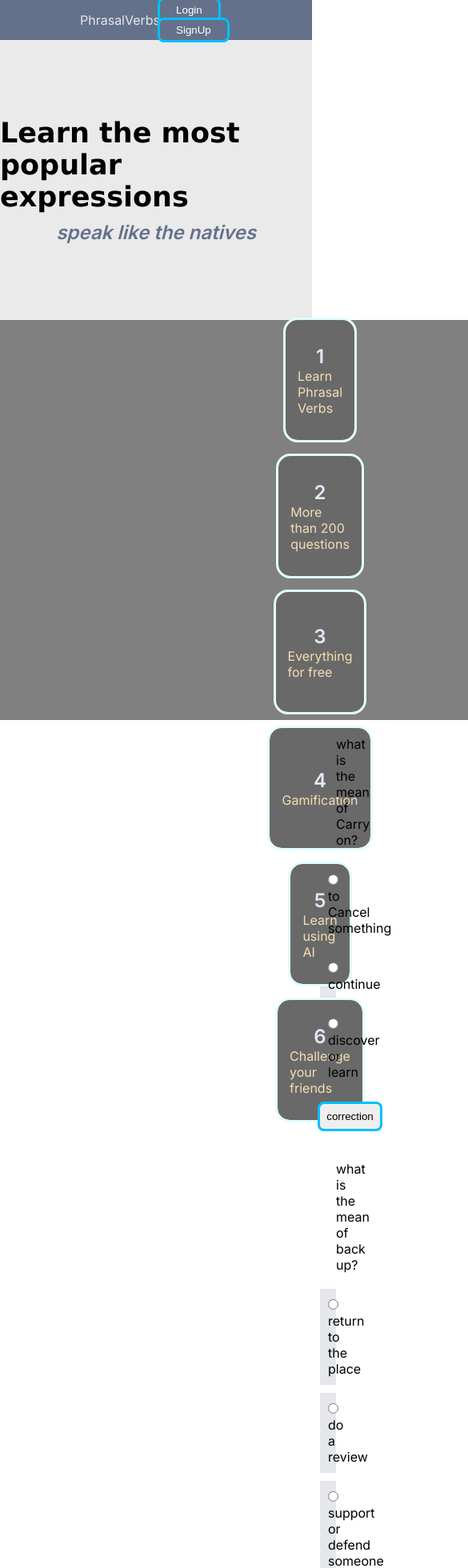
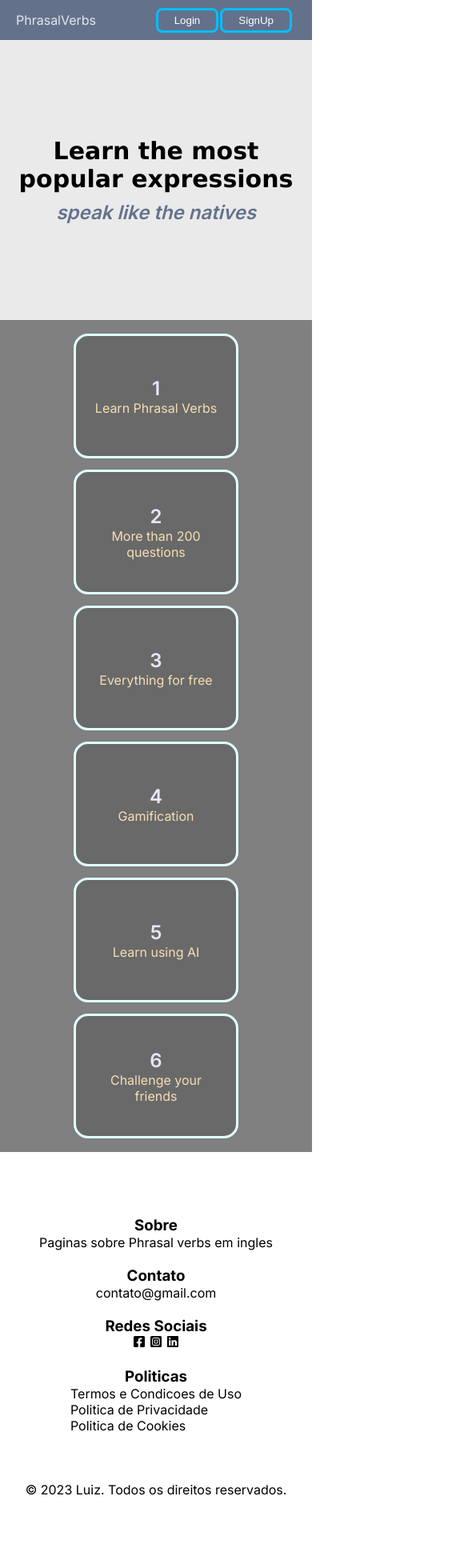
Before and after one commit to LuizGabrielGomes/project_react_english, a Next.js app: page / in a window 390 px wide. Shown: the top 1960 px of the page at 80% size, 585 px wide, since content can reach past the window. After the commit the page ends 1922 px from the top, so only its background shows below. Built offline with nearby package versions, Linux system fonts and the light colour scheme.

Commit message:
update responsiviness

```diff
--- a/app/components/Footer/Footer.jsx
+++ b/app/components/Footer/Footer.jsx
@@ -6,21 +6,22 @@ export function Footer() {
             <footer class="footer">
 
                 <div class="footer-conteudo">
-                    <div>
+
+                    <div class="footer-section">
                         <h3>Sobre</h3>
                         <p>
                             Paginas sobre Phrasal verbs em ingles
                         </p>
                     </div>
 
-                    <div>
+                    <div class="footer-section">
                         <h3>Contato</h3>
                         <p>
                             contato@gmail.com
                         </p>
                     </div>
 
-                    <div>
+                    <div class="footer-section">
                         <h3>Redes Sociais</h3>
                         <ul class="list-social-media">
                             <li>
@@ -45,7 +46,7 @@ export function Footer() {
                         </ul>
                     </div>
 
-                    <div>
+                    <div class="footer-section">
                         <h3>Politicas</h3>
                         <ul class="list">
 
--- a/app/page.js
+++ b/app/page.js
@@ -16,7 +16,7 @@ export default function Home() {
 
       <Card />
 
-      <Questions />
+      {/* <Questions /> */}
 
       <Footer />
     </>
--- a/app/style.css
+++ b/app/style.css
@@ -16,7 +16,10 @@ body {
     height: 50px;
     background-color: #64718b;
     padding: 0px 100px 0px 100px;
-    align-items: center
+    align-items: center;
+    @media screen and (max-width: 480px) {
+        padding: 0px 20px 0px 20px;
+    }
 }
 
 .logo {
@@ -47,6 +50,10 @@ h1{
     margin-bottom: 10px;
     font-size: 35px;
     font-family: Verdana, Geneva, Tahoma, sans-serif;
+    @media screen and (max-width: 480px) {
+        text-align: center;
+        font-size: 30px;
+    }
 }
 
 h2 {
@@ -103,13 +110,25 @@ h2 {
     margin-bottom: 50px;
 }
 
+.footer-section {
+    margin-top: 20px;
+}
+
+
 .footer-conteudo {
     margin-bottom: 60px;
     margin-top: 60px;
     display: flex;
     flex-direction: row;
     justify-content: space-around;
+    @media screen and (max-width: 480px) {
+        display: flex;
+        flex-direction: column;
+        align-items: center;
+
+    }
 }
+
 
 .list {
     text-align: left;
@@ -134,6 +153,10 @@ h2 {
     background: gray;
     align-items: center;
     flex-wrap: wrap;
+    @media screen and (max-width: 480px) {
+        height: auto;
+        padding: 20px;
+    }
 }
 
 
@@ -144,6 +167,7 @@ h2 {
 }
 
 .card {
+    text-align: center;
     background: dimgray;
     color: wheat;
     height: 150px;
```
